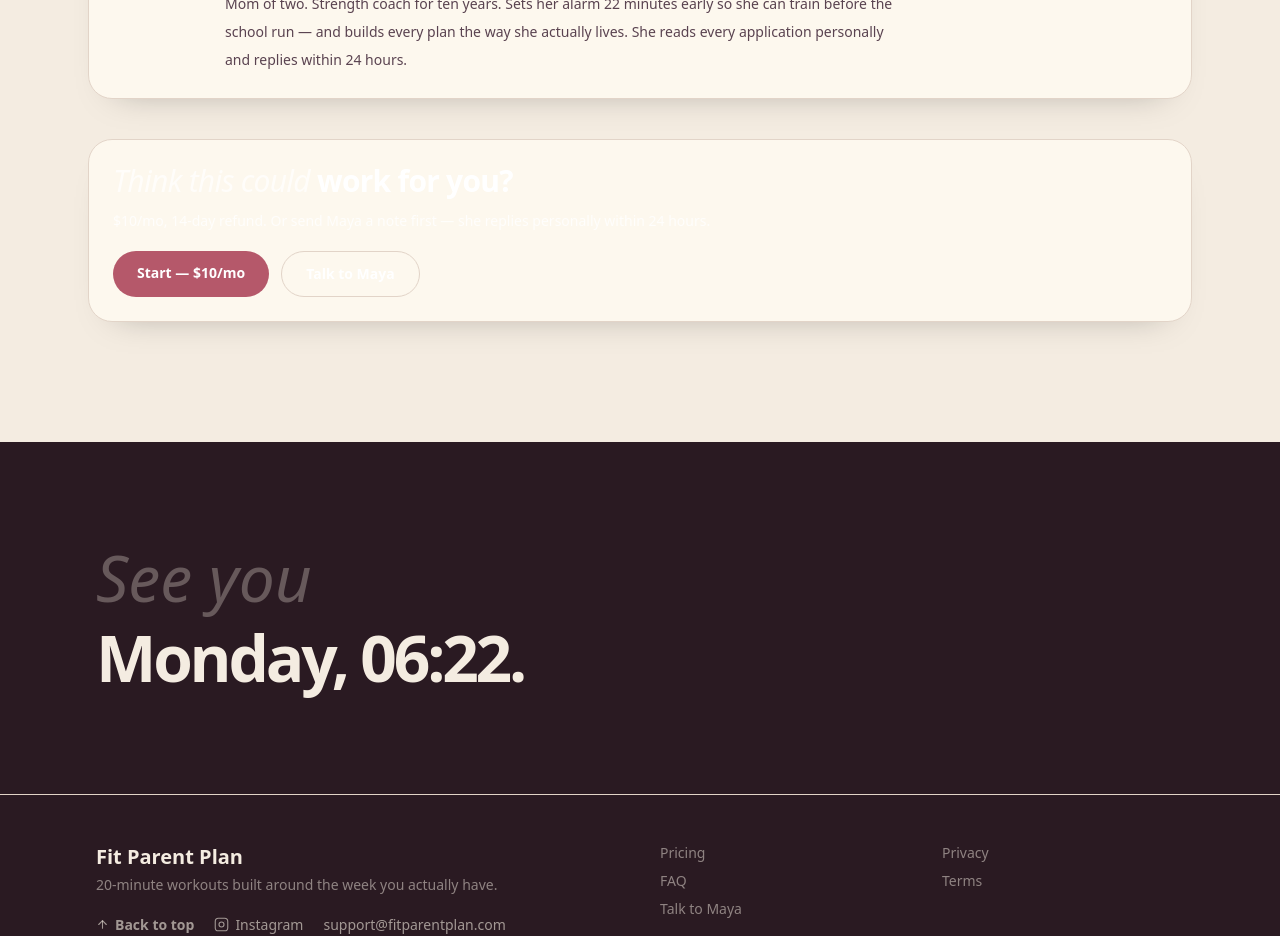
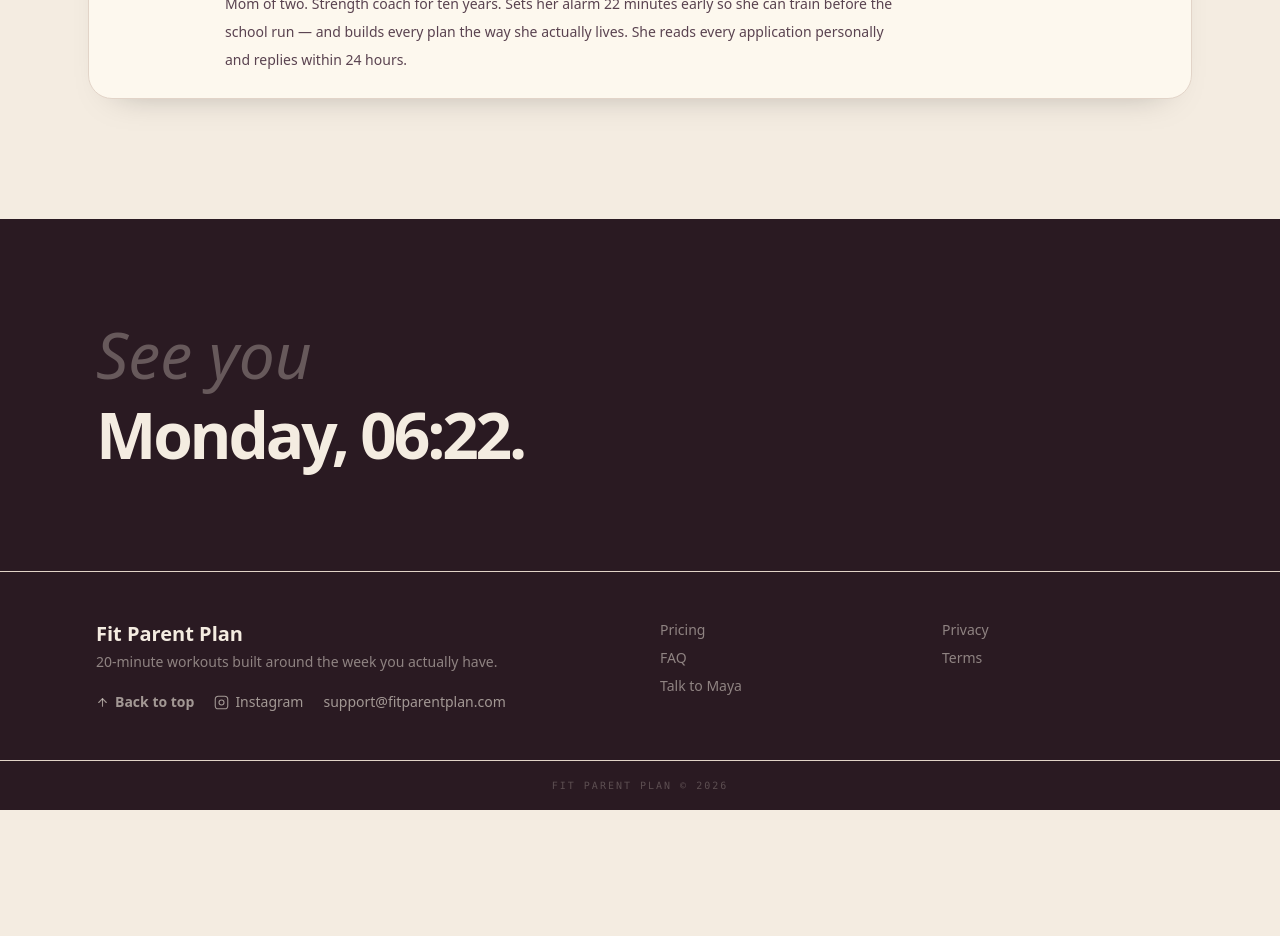
Before and after one commit to virginiamwega2-svg/Fit-Parent-Plan-Platform, a Next.js app: page /about in a window 1280 px wide. Shown: the part 1240-2176 px from the top of the page. After the commit the page ends 2050 px from the top, so only its background shows below. Built offline with nearby package versions, Linux system fonts and the light colour scheme; no server answers.

Commit message:
ui: remove CTA card from About page

```diff
--- a/app/about/page.tsx
+++ b/app/about/page.tsx
@@ -1,6 +1,5 @@
 import type { Metadata } from "next";
 import Image from "next/image";
-import Link from "next/link";
 import { Card } from "@/components/ui/card";
 import { Reveal } from "@/components/ui/reveal";
 import { SectionHeader } from "@/components/ui/section-header";
@@ -92,31 +91,6 @@ export default function AboutPage() {
         </div>
       </Reveal>
 
-      <Reveal className="mt-10" delayMs={180}>
-        <Card className="hover-lift bg-foreground text-(--color-on-brand)">
-          <h2 className="text-2xl tracking-tight sm:text-3xl">
-            <span className="font-light italic text-white/70">Think this could </span>
-            <span className="font-black text-white">work for you?</span>
-          </h2>
-          <p className="mt-3 max-w-2xl text-sm text-(--color-on-brand)/80">
-            $10/mo, 14-day refund. Or send Maya a note first — she replies personally within 24 hours.
-          </p>
-          <div className="mt-5 flex flex-wrap gap-3">
-            <Link
-              href="/#section-offer"
-              className="inline-flex rounded-full bg-(--color-brand) px-6 py-3 text-sm font-semibold text-white transition hover:bg-(--color-brand-strong)"
-            >
-              Start — $10/mo
-            </Link>
-            <Link
-              href="/#apply"
-              className="inline-flex rounded-full border border-white/30 px-6 py-3 text-sm font-semibold text-white transition hover:bg-white/10"
-            >
-              Talk to Maya
-            </Link>
-          </div>
-        </Card>
-      </Reveal>
     </div>
   );
 }
```
